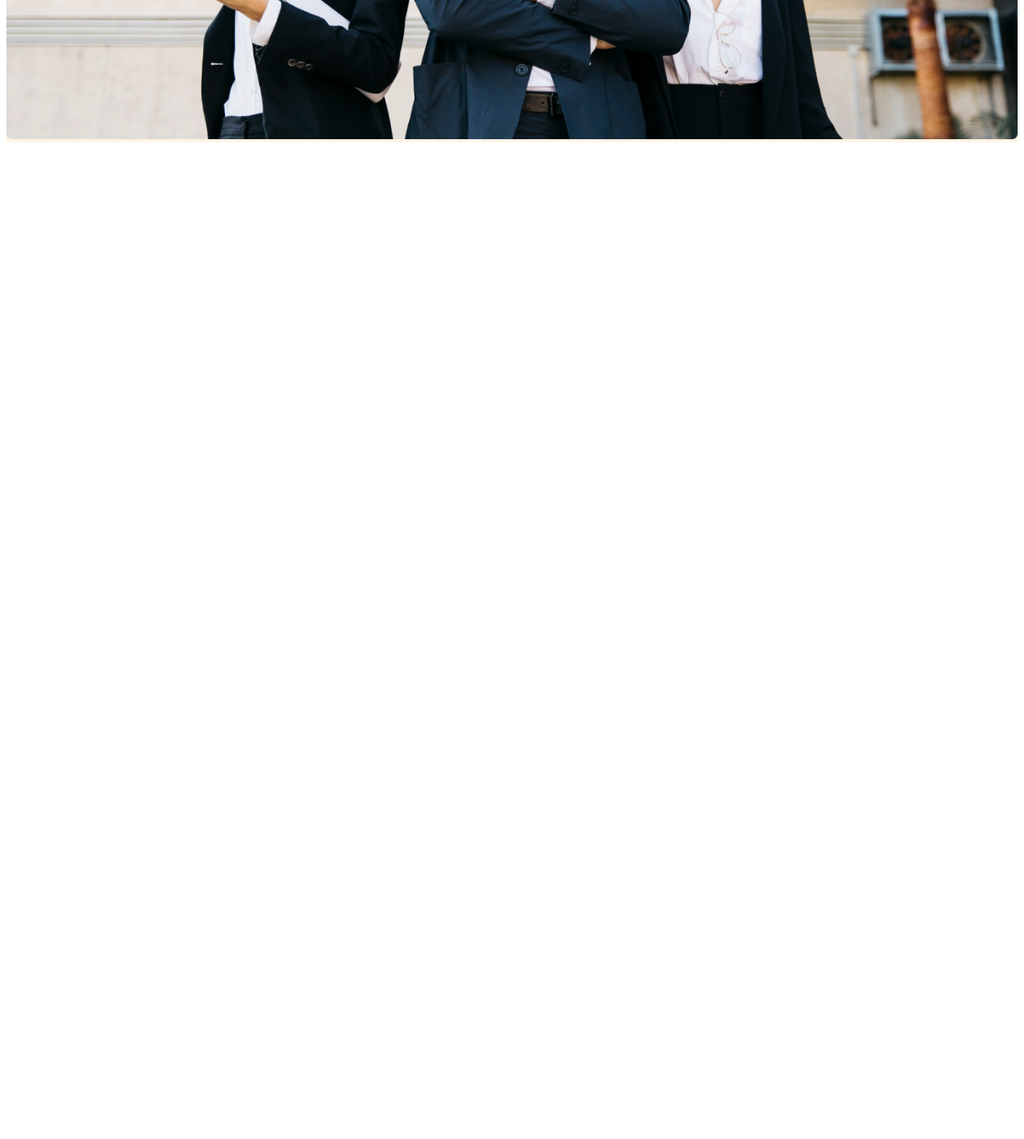
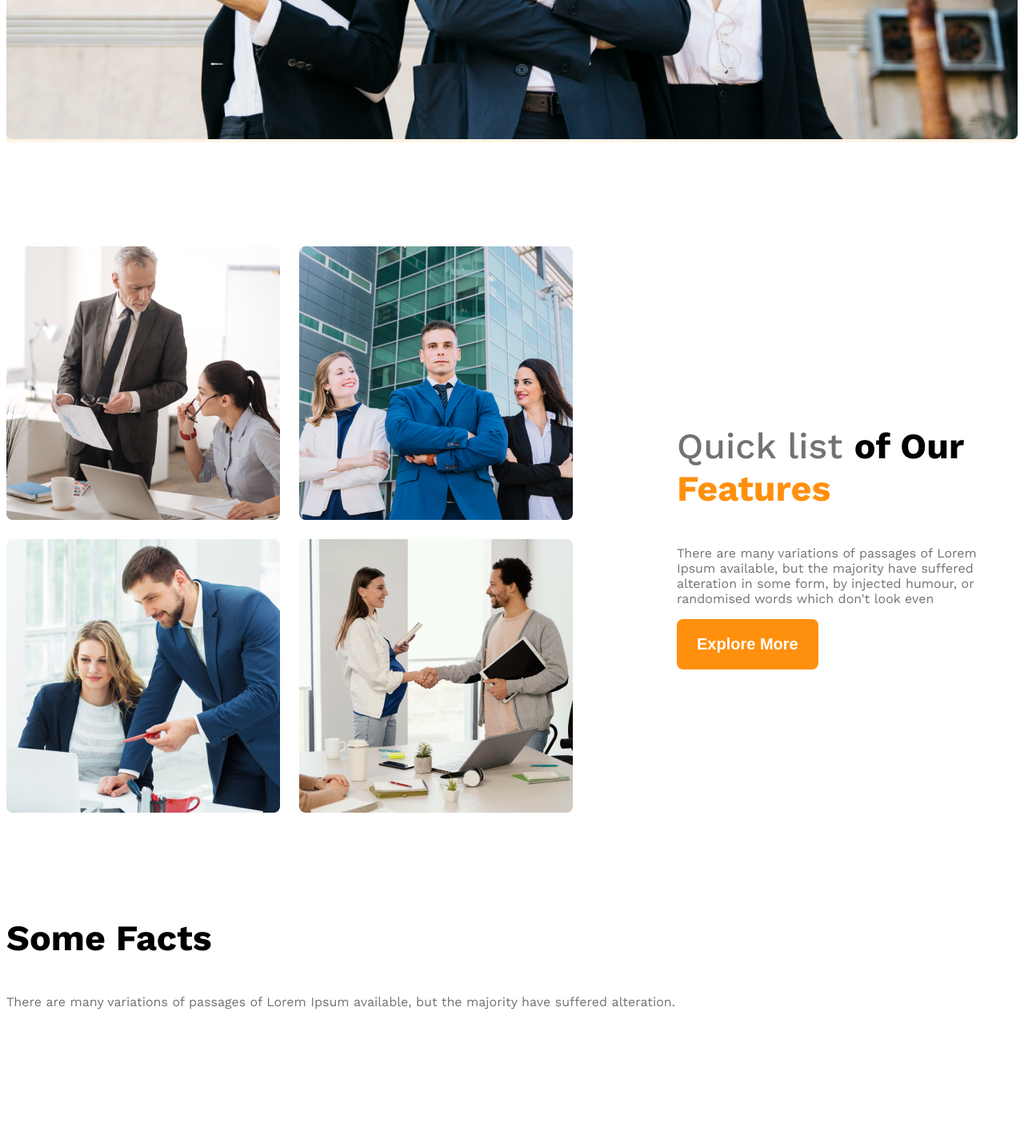
Before and after one commit to shabbun/g3-Architects-Responsive-Website, a plain HTML site: page index.html in a window 1280 px wide. Shown: the part 913-2337 px from the top of the page at 80% size. Before the commit the page ends 1099 px from the top, so only its background shows below. Drawn offline with nearby package versions, Linux system fonts and the light colour scheme.

Commit message:
made team responsive and added fact structure

```diff
--- a/index.html
+++ b/index.html
@@ -30,7 +30,51 @@
            </div>
     </header>
     <main>
+        <!-- teams section start -->
+         <section class="teams display-flex">
+          <div class="team-img-container">
+              <img src="images/team1.png" alt="to architect discussing about design">
+              <img src="images/team2.png" alt="">
+              <img src="images/team3.png" alt="">
+              <img src="images/team4.png" alt="">
+          </div>
+           <div class="our-features">
+            <h3 class="section-title"><span id="quick-list" class="text-light-gray">Quick list </span><span>of Our </span><span class="text-primary">Features</span></h3>
+            <p class="feature-description text-light-gray">There are many variations of passages of Lorem Ipsum available, but the majority have suffered alteration in some form, by injected humour, or randomised words which don't look even</p>
+            <button class="btn-primary">Explore More</button>
+           </div>
+             </section>
+           <!--features will enjoy   -->
+           <section>
+                  <h3 class="section-title">Some Facts</h3>
+                  <p class="text-light-gray">There are many variations of passages of Lorem Ipsum available, but the majority have suffered alteration.</p>
+                  <div class="facts-container">
+         <div class="fact">
+            <img src="" alt="" class="fact-icon">
+            <h4 class="fact-number"></h4>
+            <h5 class="fact-name"></h5>
+         </div>
+         <div class="fact">
+            <img src="" alt="" class="fact-icon">
+            <h4 class="fact-number"></h4>
+            <h5 class="fact-name"></h5>
+         </div>
+         <div class="fact">
+            <img src="" alt="" class="fact-icon">
+            <h4 class="fact-number"></h4>
+            <h5 class="fact-name"></h5>
+         </div>
+         <div class="fact">
+            <img src="" alt="" class="fact-icon">
+            <h4 class="fact-number"></h4>
+            <h5 class="fact-name"></h5>
+         </div>
+                  </div>
+           </section>
+           <!-- some facts  -->
+           <section class="some-facts">
 
+           </section>
     </main>
     <footer>
 
--- a/styles/Architects.css
+++ b/styles/Architects.css
@@ -12,12 +12,16 @@
 .display-flex{
     display: flex;
 }
+.text-primary{
+    color: #FF900E;
+}
+
 /* dark 02 */
 .text-gray{
     color: #424242;
 }
 /* dark 03 */
-text-light-gray{
+.text-light-gray{
   color: #727272;
 }
 .bg-light{
@@ -32,7 +36,18 @@
  border-radius: 8px;
  border: none;
 }
+main{
+    max-width: 1440px;
+    margin: 0 auto;
+}
+main > section{
+   margin-top: 130px;
+}
 
+.section-title{
+    font-size: 2.8rem;
+    font-weight: 700;
+}
 
 /* header styles */
 
@@ -76,10 +91,49 @@
 .banner-image{
     width: 100%;
 }
+/* team and feature related styles */
+.teams{
+    align-items: center;
+}
+.team-img-container{
+    display: grid;
+    grid-template-columns: repeat(2,1fr);
+    gap: 24px;
+}
+.our-features{
+    margin-left: 130px;
+    max-width: 530p;
+}
+
+#quick-list{
+    font-weight: 500;
+}
+
 /* Responsive media query */
 @media screen and (max-width: 576px){
-    .navbar, .nav-link{
+    .navbar,
+    .nav-link,
+    .teams{
         flex-direction: column;
 
     }
+
+    .team-img-container{
+        grid-template-columns: repeat(1, 1fr);
+    }
+    .our-features{
+        margin-left: 20px;
+    }
 }
+
+/* medium size device */
+@media screen and (min-width: 576px) and (max-width: 992px) {
+    .teams{
+        text-decoration: column;
+
+    }
+    .our-features{
+        margin-left: 50px auto;
+    }
+
+}
```
